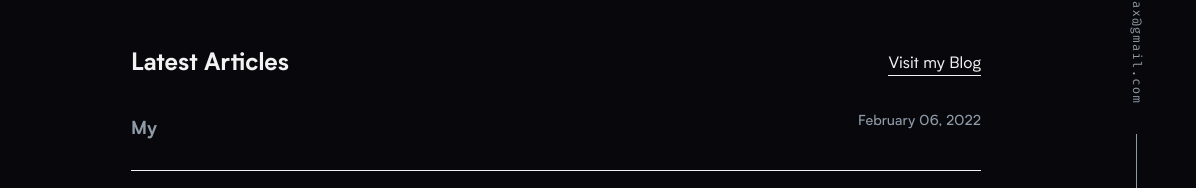
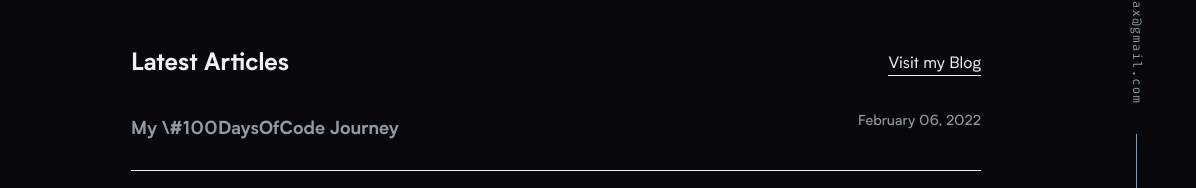
Before and after one commit to emmanuelallan/code.maxthestranger.com_v2, a Gatsby site: page / in a window 1280 px wide. Shown: the part 576-764 px from the top of the page, 84-1280 px from the left. Built offline with nearby package versions, Linux system fonts and the light colour scheme; Gatsby itself is replaced by a stand-in of ours; no server answers.

Commit message:
escaped # from title

```diff
--- a/content/blog/my-100-days-of-code-journey/index.md
+++ b/content/blog/my-100-days-of-code-journey/index.md
@@ -1,5 +1,5 @@
 ---
-title: My #100DaysOfCode Journey
+title: My \#100DaysOfCode Journey
 date: "2022-02-06T17:42:32.169Z"
 description: The reason why, the process and what I learned
 ---
```
